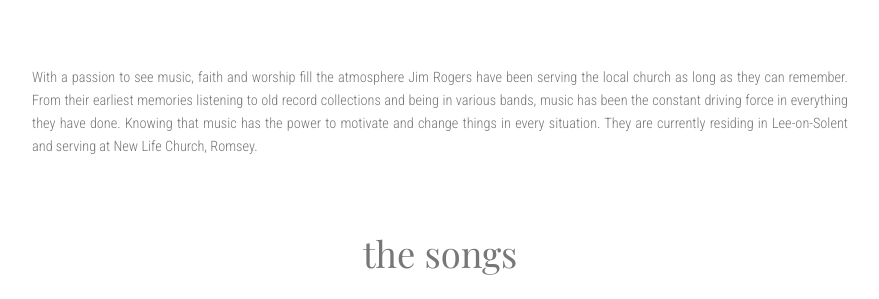
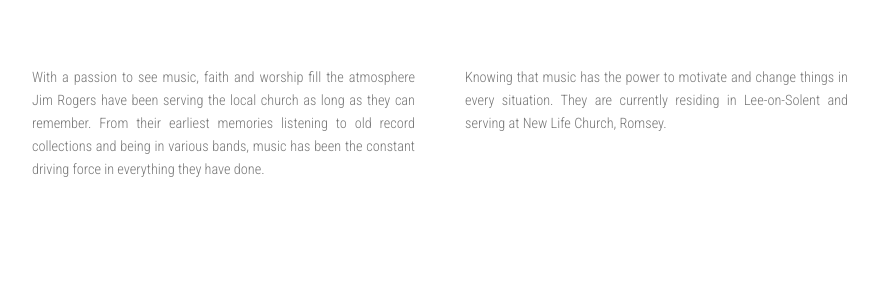
Before and after one commit to JimRogers/jimrogerswebsite, a Jekyll site: the page built from index.html, in a window 1280 px wide and 1400 px high, scrolled down 515 px, cut to the strip 189-488 px from the top of the window. Shown: the whole strip, without its empty margins (200-1079 px from the left). Built offline with Jekyll 4.4.1, drawn with Linux system fonts in a browser that asks for light colours; some web fonts are replaced; comment, search, counter and statistics services are not loaded.

Commit message:
Add height to about section

```diff
--- a/_includes/about-section.html
+++ b/_includes/about-section.html
@@ -1,10 +1,18 @@
 <span id="about"></span>
 <section class="about">
  <div class="container">
-   <div class="col-md-12">
+
+   <div class="col-md-6">
      <div id="about-text">
-                 <p>With a passion to see music, faith and worship fill the atmosphere Jim Rogers have been serving the local church as long as they can remember. From their earliest memories listening to old record collections and being in various bands, music has been the constant driving force in everything they have done. Knowing that music has the power to motivate and change things in every situation. They are currently residing in Lee-on-Solent and serving at New Life Church, Romsey.</p>
+                 <p>With a passion to see music, faith and worship fill the atmosphere Jim Rogers have been serving the local church as long as they can remember. From their earliest memories listening to old record collections and being in various bands, music has been the constant driving force in everything they have done.</p>
      </div><!--end about text-->
-    </div><!--end col md 12-->
+    </div><!--end col md 6-->
+
+    <div class="col-md-6">
+      <div id="about-text">
+                  <p>Knowing that music has the power to motivate and change things in every situation. They are currently residing in Lee-on-Solent and serving at New Life Church, Romsey.</p>
+      </div><!--end about text-->
+     </div><!--end col md 6-->
+
  </div><!--end container-->
 </section><!--end about-->
--- a/css/style.css
+++ b/css/style.css
@@ -305,6 +305,7 @@ About Section
   padding-bottom:0px;
   text-align:center;
   position:relative;
+  height:600px;
 }
 
 #about-text {
```
